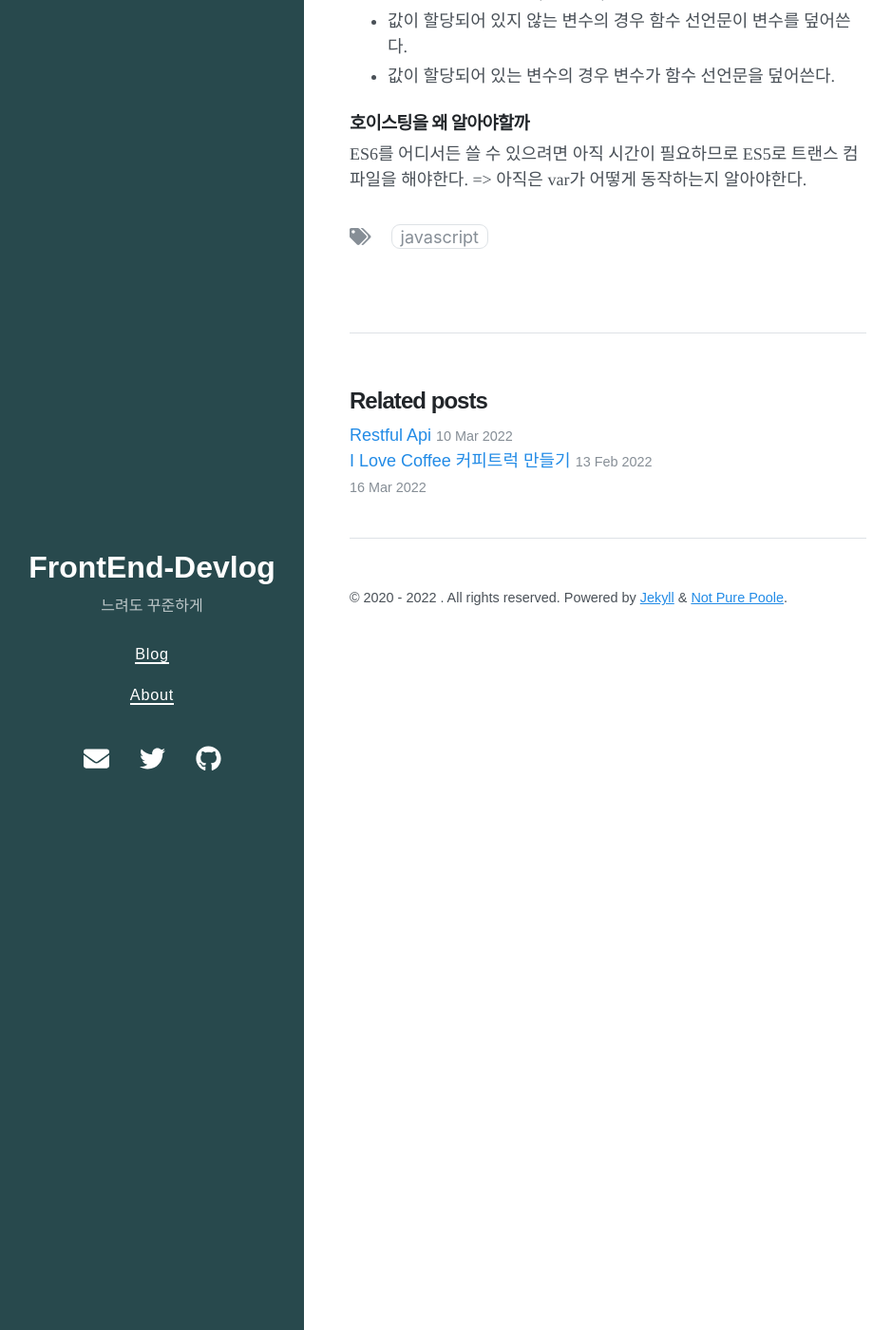
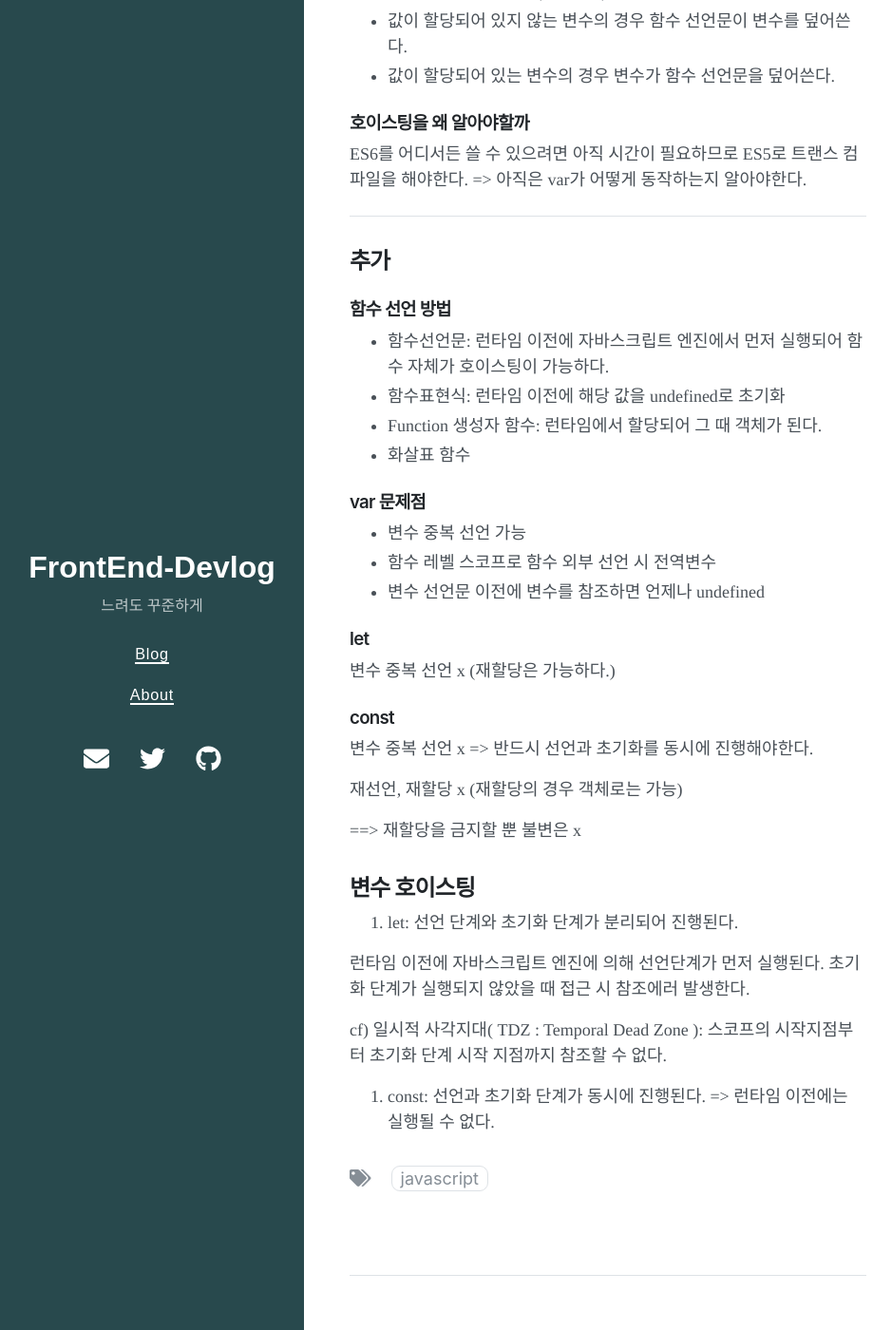
Before and after one commit to dbckdgjs369/dbckdgjs369.github.io, a Jekyll site: the page built from _posts/JavaScript/2022-03-08-호이스팅.md, in a window 1280 px wide and 1400 px high, scrolled down 1204 px. Shown: the whole window at 95% size, without its empty margins (0-939 px from the left). Built offline with Jekyll 4.4.1, drawn with Linux system fonts in a browser that asks for light colours; nearby versions of some CDN libraries.

Commit message:
라이프 사이클, 호이스팅 설명 추가 작성

```diff
--- a/_posts/JavaScript/2022-03-08-호이스팅.md
+++ b/_posts/JavaScript/2022-03-08-호이스팅.md
@@ -49,3 +49,42 @@ tags: [JavaScript]
 ### 호이스팅을 왜 알아야할까
 
 ES6를 어디서든 쓸 수 있으려면 아직 시간이 필요하므로 ES5로 트랜스 컴파일을 해야한다. => 아직은 var가 어떻게 동작하는지 알아야한다.
+
+---
+
+## 추가
+
+### 함수 선언 방법
+
+- 함수선언문: 런타임 이전에 자바스크립트 엔진에서 먼저 실행되어 함수 자체가 호이스팅이 가능하다.
+- 함수표현식: 런타임 이전에 해당 값을 undefined로 초기화
+- Function 생성자 함수: 런타임에서 할당되어 그 때 객체가 된다.
+- 화살표 함수
+
+### var 문제점
+
+- 변수 중복 선언 가능
+- 함수 레벨 스코프로 함수 외부 선언 시 전역변수
+- 변수 선언문 이전에 변수를 참조하면 언제나 undefined
+
+### let
+
+변수 중복 선언 x (재할당은 가능하다.)
+
+### const
+
+변수 중복 선언 x => 반드시 선언과 초기화를 동시에 진행해야한다.
+
+재선언, 재할당 x (재할당의 경우 객체로는 가능)
+
+==> 재할당을 금지할 뿐 불변은 x
+
+## 변수 호이스팅
+
+1. let: 선언 단계와 초기화 단계가 분리되어 진행된다.
+
+런타임 이전에 자바스크립트 엔진에 의해 선언단계가 먼저 실행된다. 초기화 단계가 실행되지 않았을 때 접근 시 참조에러 발생한다.
+
+cf) 일시적 사각지대( TDZ : Temporal Dead Zone ): 스코프의 시작지점부터 초기화 단계 시작 지점까지 참조할 수 없다.
+
+2. const: 선언과 초기화 단계가 동시에 진행된다. => 런타임 이전에는 실행될 수 없다.
```
Also changed, not shown: _posts/React/2022-02-27-LifeCycle.md (+5 -4 lines).
